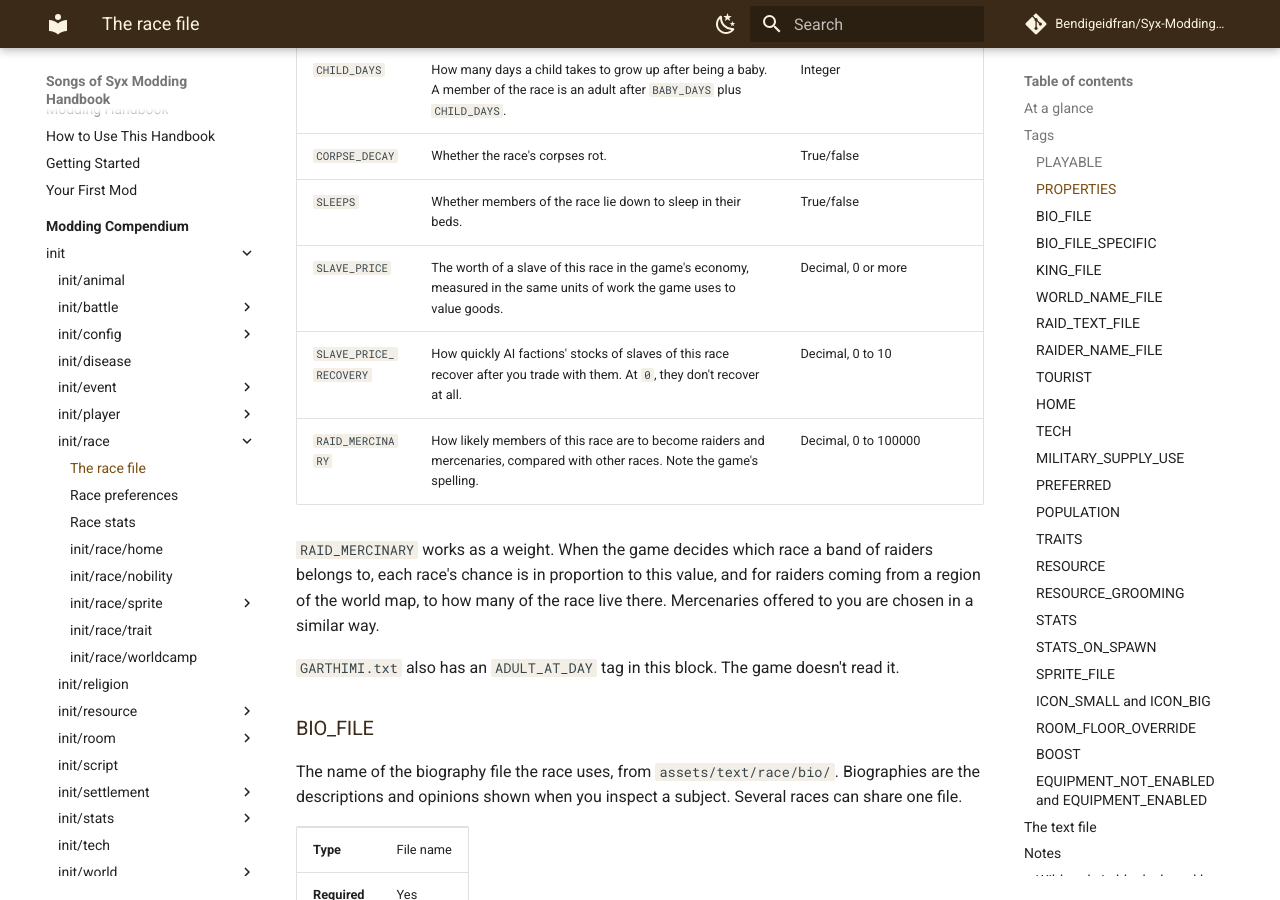
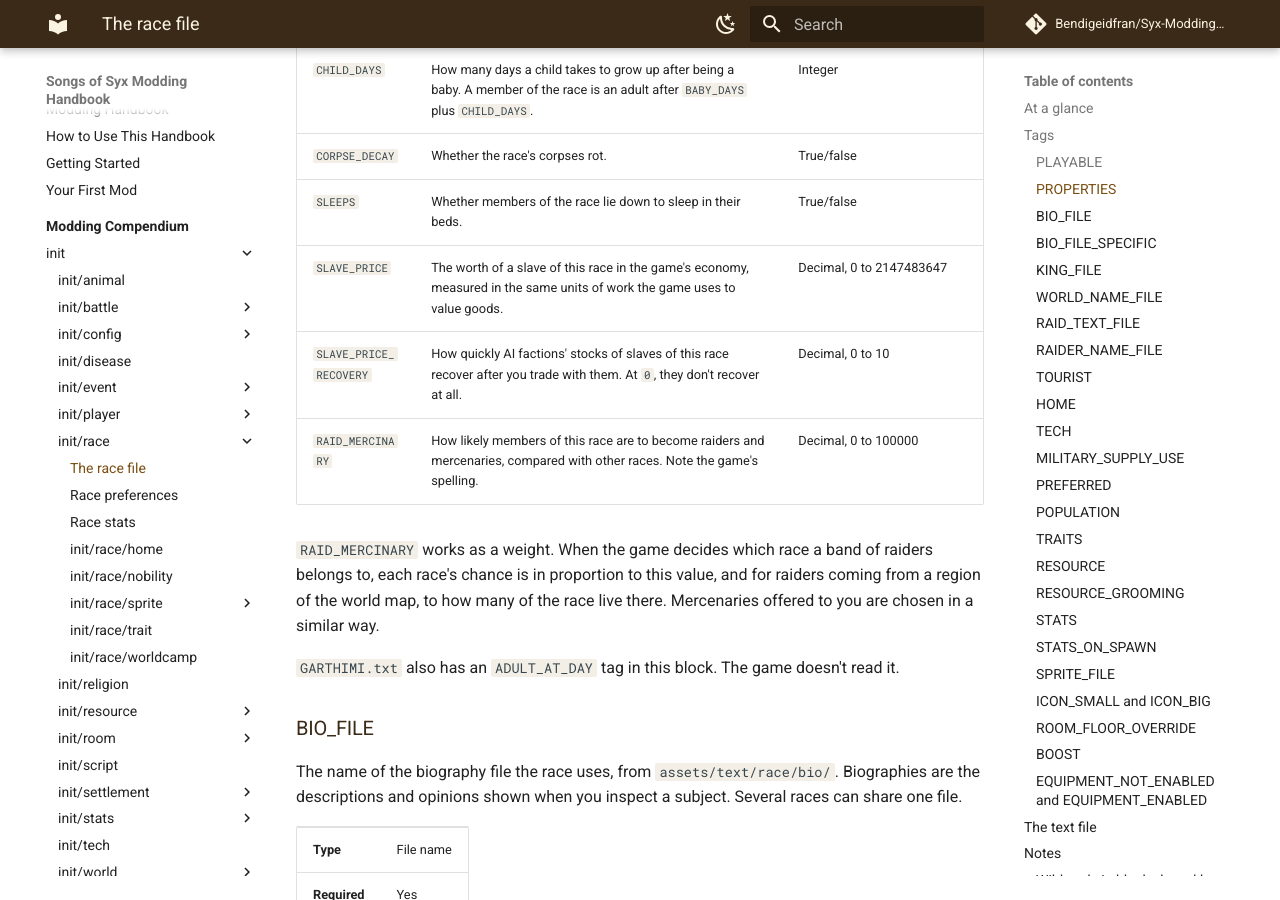
Before and after one commit to Bendigeidfran/Syx-Modding-Handbook, an MkDocs documentation site: the page built from Handbook/04-Modding-Compendium/01-init/07-race/01-race-file.md, in a window 1280 px wide and 900 px high, scrolled down 1764 px. Built offline with MkDocs 1.6.1 and Material for MkDocs 9.7.7, drawn with Linux system fonts in a browser that asks for light colours; comment, search, counter and statistics services are not loaded.

Commit message:
State the enforced maximum for SLAVE_PRICE
Co-Authored-By: Claude Opus 5.5 <noreply@anthropic.com>

```diff
--- a/Handbook/04-Modding-Compendium/01-init/07-race/01-race-file.md
+++ b/Handbook/04-Modding-Compendium/01-init/07-race/01-race-file.md
@@ -57,7 +57,7 @@ PROPERTIES: {
 | `CHILD_DAYS` | How many days a child takes to grow up after being a baby. A member of the race is an adult after `BABY_DAYS` plus `CHILD_DAYS`. | Integer |
 | `CORPSE_DECAY` | Whether the race's corpses rot. | True/false |
 | `SLEEPS` | Whether members of the race lie down to sleep in their beds. | True/false |
-| `SLAVE_PRICE` | The worth of a slave of this race in the game's economy, measured in the same units of work the game uses to value goods. | Decimal, 0 or more |
+| `SLAVE_PRICE` | The worth of a slave of this race in the game's economy, measured in the same units of work the game uses to value goods. | Decimal, 0 to 2147483647 |
 | `SLAVE_PRICE_RECOVERY` | How quickly AI factions' stocks of slaves of this race recover after you trade with them. At `0`, they don't recover at all. | Decimal, 0 to 10 |
 | `RAID_MERCINARY` | How likely members of this race are to become raiders and mercenaries, compared with other races. Note the game's spelling. | Decimal, 0 to 100000 |
 
```
